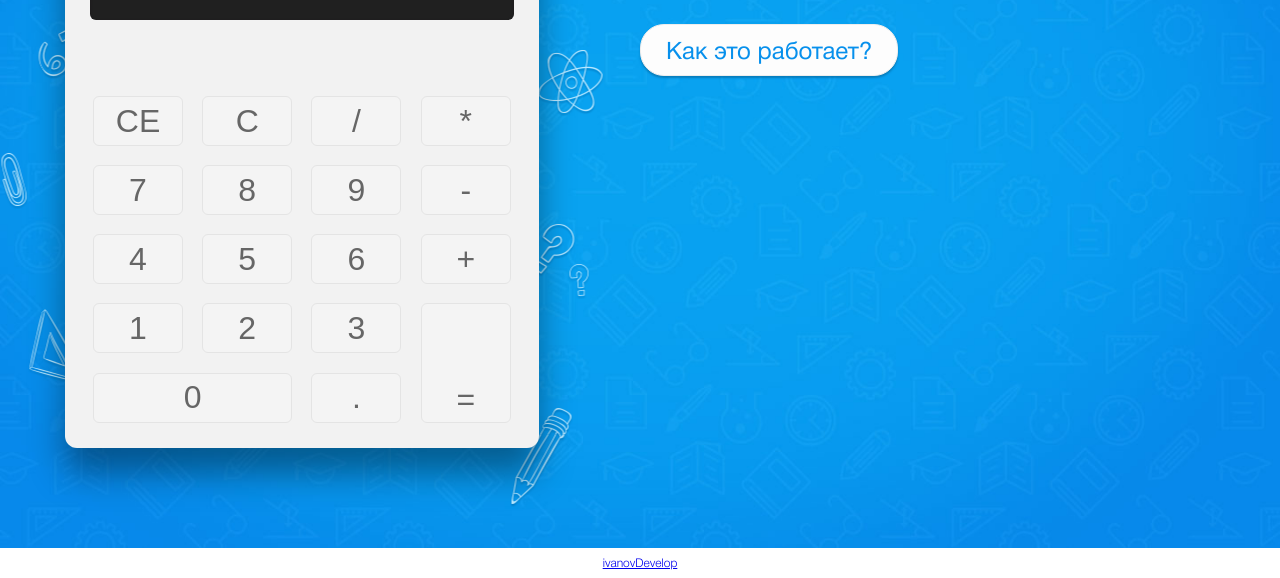
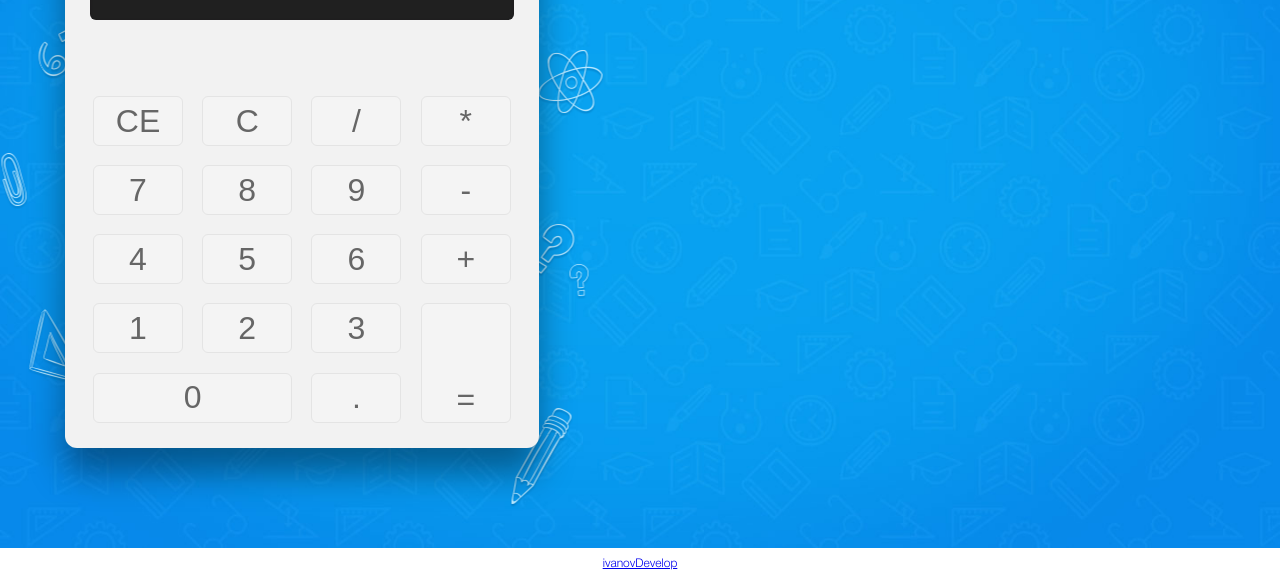
Before and after one commit to gftx/calculator, a plain HTML site: page index.html in a window 1280 px wide. Shown: the part 307-885 px from the top of the page. Drawn offline with Linux system fonts and the light colour scheme.

Commit message:
update html

```diff
--- a/index.html
+++ b/index.html
@@ -101,18 +101,6 @@
                             <h1 class="title">
                                 Простой Калькулятор
                             </h1>
-                            <div class="about">
-                                <div class="about__btn">
-                                    <a href="#" id="howWorkBtn" class="about__btn-link">
-                                        Как это работает?
-                                    </a>
-                                </div>
-                                <div>
-                                    <ul id="operationsList">
-
-                                    </ul>
-                                </div>
-                            </div>
                         </div>
                     </div>
                 </main>
```
